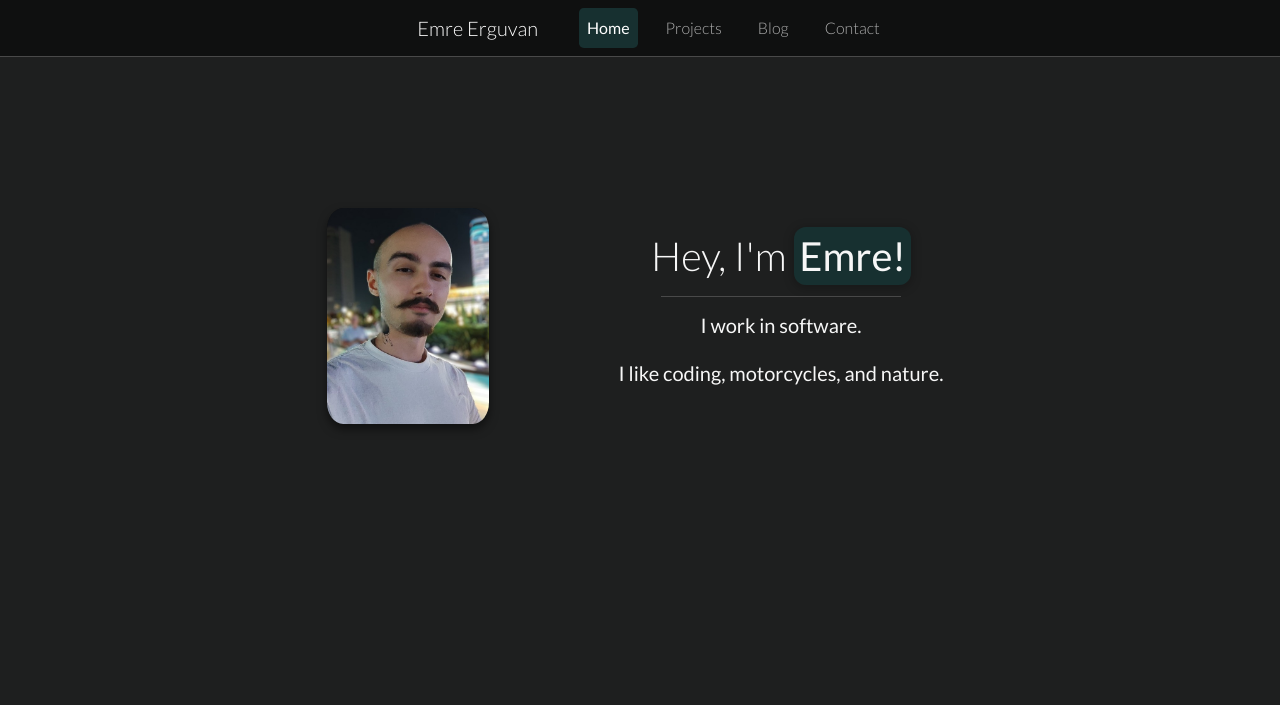
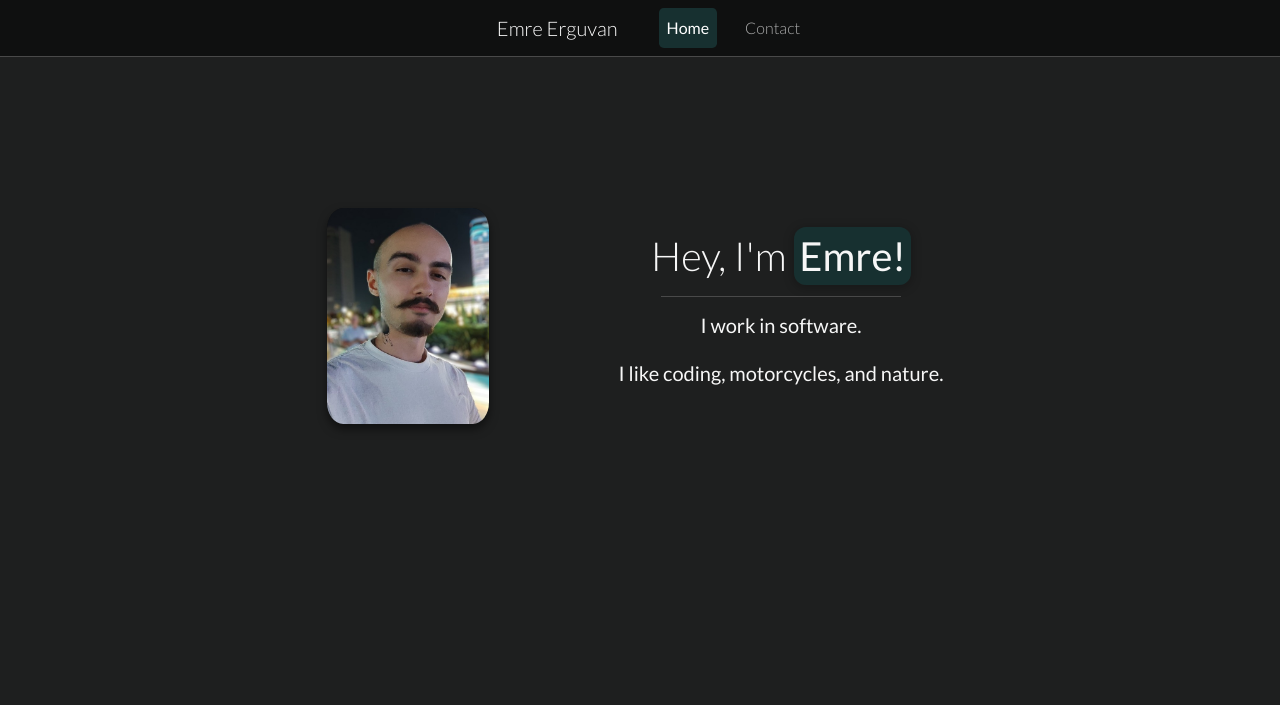
Before and after one commit to chopin-coding/chopin-coding.github.io, a plain HTML site: page index.html in a window 1280 px wide. Shown: the top 705 px of the page. Drawn offline with nearby package versions, Linux system fonts and the light colour scheme.

Commit message:
remove pages

```diff
--- a/index.html
+++ b/index.html
@@ -44,12 +44,6 @@
         <ul class="navbar-nav mb-lg-0 text-center">
           <li class="nav-item">
             <a class="nav-link active" aria-current="page" href="index.html">Home</a>
-          </li>
-          <li class="nav-item">
-            <a class="nav-link" href="pages/projects.html">Projects</a>
-          </li>
-          <li class="nav-item">
-            <a class="nav-link" href="pages/blog.html">Blog</a>
           </li>
           <li class="nav-item">
             <a class="nav-link" href="pages/contact.html">Contact</a>
```
Also changed, not shown: pages/contact.html (+0 -6 lines), 1 other file.
